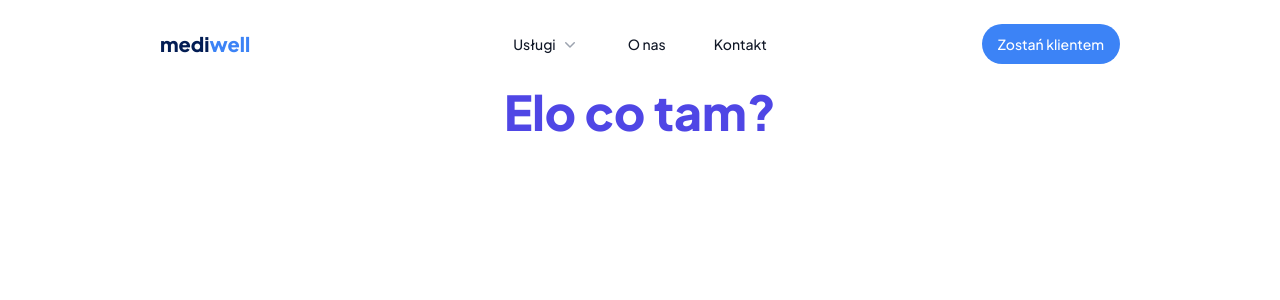
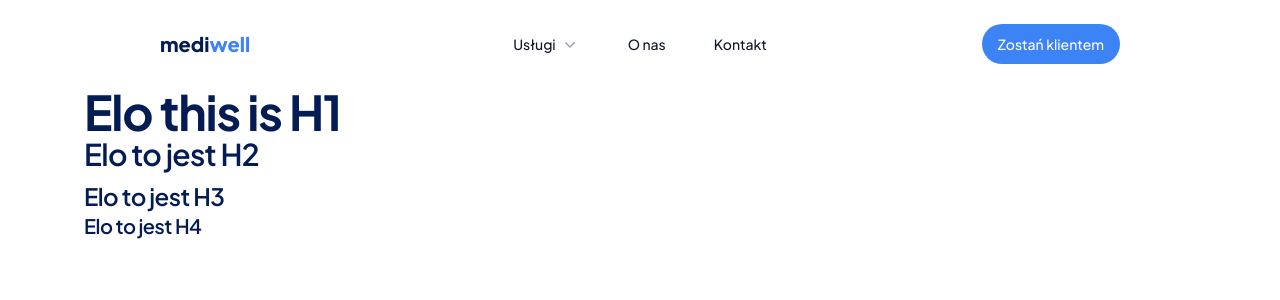
Before and after one commit to MZOG/mediwell.pl, a Next.js app: page /zostan-klientem in a window 1280 px wide. Shown: the top 300 px of the page. Built offline with nearby package versions, Linux system fonts and the light colour scheme.

Commit message:
feat typography fixes

```diff
--- a/src/app/zostan-klientem/page.tsx
+++ b/src/app/zostan-klientem/page.tsx
@@ -4,9 +4,13 @@ import Typography from "@/components/typography";
 const BecomeClientPage = () => {
   return (
     <Container section>
-      <Typography type="h1" customClass="text-indigo-600">
-        Elo co tam?
-      </Typography>
+      <Typography type="h1">Elo this is H1</Typography>
+
+      <Typography type="h2">Elo to jest H2</Typography>
+
+      <Typography type="h3">Elo to jest H3</Typography>
+
+      <Typography type="h4">Elo to jest H4</Typography>
     </Container>
   );
 };
--- a/src/components/typography.tsx
+++ b/src/components/typography.tsx
@@ -11,7 +11,7 @@ const Typography = ({ type, children, customClass }: TypographyProps) => {
     return (
       <h1
         className={cn(
-          "text-2xl md:text-3xl lg:text-5xl font-extrabold text-center",
+          "scroll-m-20 text-4xl font-bold tracking-tight lg:text-5xl",
           customClass && customClass
         )}
       >
@@ -19,6 +19,45 @@ const Typography = ({ type, children, customClass }: TypographyProps) => {
       </h1>
     );
   }
+
+  if (type === "h2") {
+    return (
+      <h2
+        className={cn(
+          "scroll-m-20 pb-2 text-3xl font-semibold tracking-tight first:mt-0",
+          customClass && customClass
+        )}
+      >
+        {children}
+      </h2>
+    );
+  }
+
+  if (type === "h3") {
+    return (
+      <h3
+        className={cn(
+          "scroll-m-20 text-2xl font-semibold tracking-tight",
+          customClass && customClass
+        )}
+      >
+        {children}
+      </h3>
+    );
+  }
+
+  if (type === "h4") {
+    return (
+      <h3
+        className={cn(
+          "scroll-m-20 text-xl font-semibold tracking-tight",
+          customClass && customClass
+        )}
+      >
+        {children}
+      </h3>
+    );
+  }
 };
 
 export default Typography;
```
